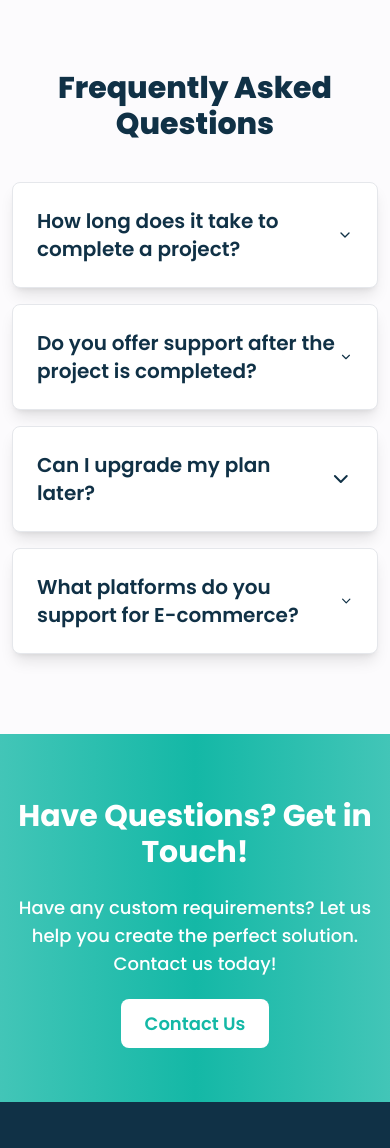
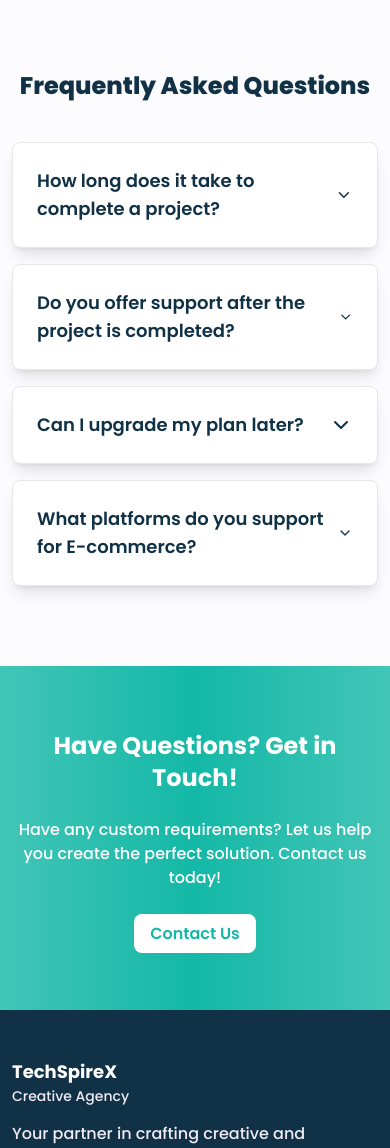
Before and after one commit to m-anas44/agency_portfolio, a React (Vite) app in the folder client/: page /pricing in a window 390 px wide. Shown: the part 350-1498 px from the top of the page. Built offline with nearby package versions, Linux system fonts and the light colour scheme; no server answers.

Commit message:
fixed responsiveness for pricing page

```diff
--- a/client/src/components/Pricing/ContactusSection.jsx
+++ b/client/src/components/Pricing/ContactusSection.jsx
@@ -1,16 +1,19 @@
-import React from 'react';
-import { Link } from 'react-router-dom';
+import React from "react";
+import { Link } from "react-router-dom";
 const ContactusSection = () => {
   return (
     <section>
-      <div className='px-3 sm:px-4 md:px-6 lg:px-20 py-16 text-center bg-gradient-to-r from-primary/80 via-primary to-primary/80'>
-        <h2 className='mb-6 text-3xl font-bold text-white'>Have Questions? Get in Touch!</h2>
-        <p className='mb-8 text-lg text-white'>
-          Have any custom requirements? Let us help you create the perfect solution. Contact us today!
+      <div className="px-3 sm:px-4 md:px-6 lg:px-20 py-16 text-center bg-gradient-to-r from-primary/80 via-primary to-primary/80">
+        <h2 className="mb-6 text-2xl sm:text-3xl font-bold text-white">
+          Have Questions? Get in Touch!
+        </h2>
+        <p className="mb-8 text-base sm:text-lg text-white">
+          Have any custom requirements? Let us help you create the perfect
+          solution. Contact us today!
         </p>
         <Link
-          to='/contact'
-          className='px-6 py-3 text-lg font-semibold transition-all bg-white rounded-lg text-primary hover:bg-secondary hover:text-white'
+          to="/contact"
+          className="px-4 py-2 sm:px-6 sm:py-3 text-base sm:text-lg font-semibold transition-all bg-white rounded-lg text-primary hover:bg-secondary hover:text-white"
         >
           Contact Us
         </Link>
--- a/client/src/components/Pricing/FaqsSection.jsx
+++ b/client/src/components/Pricing/FaqsSection.jsx
@@ -28,7 +28,7 @@ const FaqsSection = () => {
   return (
     <section>
       <div className="max-w-6xl px-3 sm:px-4 md:px-6 lg:px-20 py-20 mx-auto">
-        <h2 className="mb-10 text-3xl font-extrabold text-center text-secondary">
+        <h2 className="mb-10 text-2xl xs:text-3xl md:text-4xl font-extrabold text-center text-secondary">
           Frequently Asked Questions
         </h2>
         <div className="space-y-4">
@@ -39,7 +39,7 @@ const FaqsSection = () => {
             >
               <div className="p-6 cursor-pointer group">
                 <div className="flex items-center justify-between">
-                  <h3 className="text-xl font-semibold text-secondary">
+                  <h3 className="text-lg sm:text-xl font-semibold text-secondary">
                     {faq.question}
                   </h3>
                   <svg
@@ -55,7 +55,7 @@ const FaqsSection = () => {
                     <path d="M6 9l6 6 6-6" />
                   </svg>
                 </div>
-                <p className="hidden mt-4 text-gray-600 group-hover:block">
+                <p className="hidden mt-4 text-sm sm:text-base text-gray-600 group-hover:block">
                   {faq.answer}
                 </p>
               </div>
--- a/client/src/components/Pricing/HeroSection.jsx
+++ b/client/src/components/Pricing/HeroSection.jsx
@@ -2,7 +2,7 @@ import React from 'react';
 
 const HeroSection = () => {
   return (
-    <div className='px-3 sm:px-4 md:px-6 lg:px-20 text-left sm:text-center py-10 text-secondary '>
+    <div className='px-3 sm:px-4 md:px-6 lg:px-20 text-left sm:text-center py-10 md:py-20 text-secondary '>
       <h1 className='text-3xl md:text-4xl font-bold max-w-[50rem] mx-auto'>
         Flexible, Transparent, and Secure Pricing for Every Stage of Growth
       </h1>
--- a/client/src/components/Pricing/PlansSection.jsx
+++ b/client/src/components/Pricing/PlansSection.jsx
@@ -59,7 +59,7 @@ const PlansSection = () => {
           key={index}
           className="max-w-6xl px-3 sm:px-4 md:px-6 lg:px-20 py-6 mx-auto"
         >
-          <h2 className="mb-8 text-3xl font-extrabold text-secondary">
+          <h2 className="mb-8 text-xl xs:text-2xl md:text-3xl font-extrabold text-secondary">
             {category.title}
           </h2>
           <div className="grid grid-cols-[repeat(auto-fill,_minmax(300px,_1fr))] gap-3">
@@ -75,10 +75,10 @@ const PlansSection = () => {
 
                 {/* Card Content */}
                 <div className="relative z-10 flex flex-col h-full">
-                  <h3 className="text-xl font-semibold text-white">
+                  <h3 className="text-lg sm:text-xl font-semibold text-white">
                     {plan.name}
                   </h3>
-                  <p className="mt-4 text-4xl font-extrabold text-white">
+                  <p className="mt-1 text-3xl md:text-4xl font-extrabold text-white">
                     {plan.price}
                   </p>
                   <ul className="flex-1 mt-6 space-y-4 text-white">
@@ -98,12 +98,12 @@ const PlansSection = () => {
                             />
                           </svg>
                         </span>
-                        <span className="text-lg">{feature}</span>
+                        <span className="text-base md:text-lg">{feature}</span>
                       </li>
                     ))}
                   </ul>
                   <button
-                    className="w-full px-5 py-3 mt-6 text-lg font-medium transition-all bg-white rounded-lg text-primary hover:bg-secondary hover:text-white"
+                    className="w-full px-4 py-2 md:px-5 md:py-3 mt-6 text-base md:text-lg font-medium transition-all bg-white rounded-lg text-primary hover:bg-secondary hover:text-white"
                     onClick={() => navigate("/contact")}
                   >
                     Get Started
--- a/client/src/index.css
+++ b/client/src/index.css
@@ -4,7 +4,36 @@
 
 @layer base {
   body {
-    font-family: 'Poppins', sans-serif;
+    font-family: "Poppins", sans-serif;
     font-weight: 500; /* Default weight: medium */
   }
+
+  /* Custom thin scrollbar with rounded ends and no buttons */
+  ::-webkit-scrollbar {
+    width: 8px; /* Width of the scrollbar */
+    height: 8px; /* Height of the scrollbar for horizontal scrolling */
+  }
+
+  ::-webkit-scrollbar-track {
+    background: #f1f1f1; /* Background color of the scrollbar track */
+  }
+
+  ::-webkit-scrollbar-thumb {
+    background: #888; /* Color of the scrollbar handle */
+    border-radius: 9999px; /* Fully rounded scrollbar handle */
+  }
+
+  ::-webkit-scrollbar-thumb:hover {
+    background: #555; /* Darker color when hovered */
+  }
+
+  ::-webkit-scrollbar-button {
+    display: none; /* Hides the up and down arrows */
+  }
+
+  /* For Firefox */
+  * {
+    scrollbar-width: thin; /* Thin scrollbar */
+    scrollbar-color: #888 #f1f1f1; /* Scrollbar handle and track colors */
+  }
 }
```
